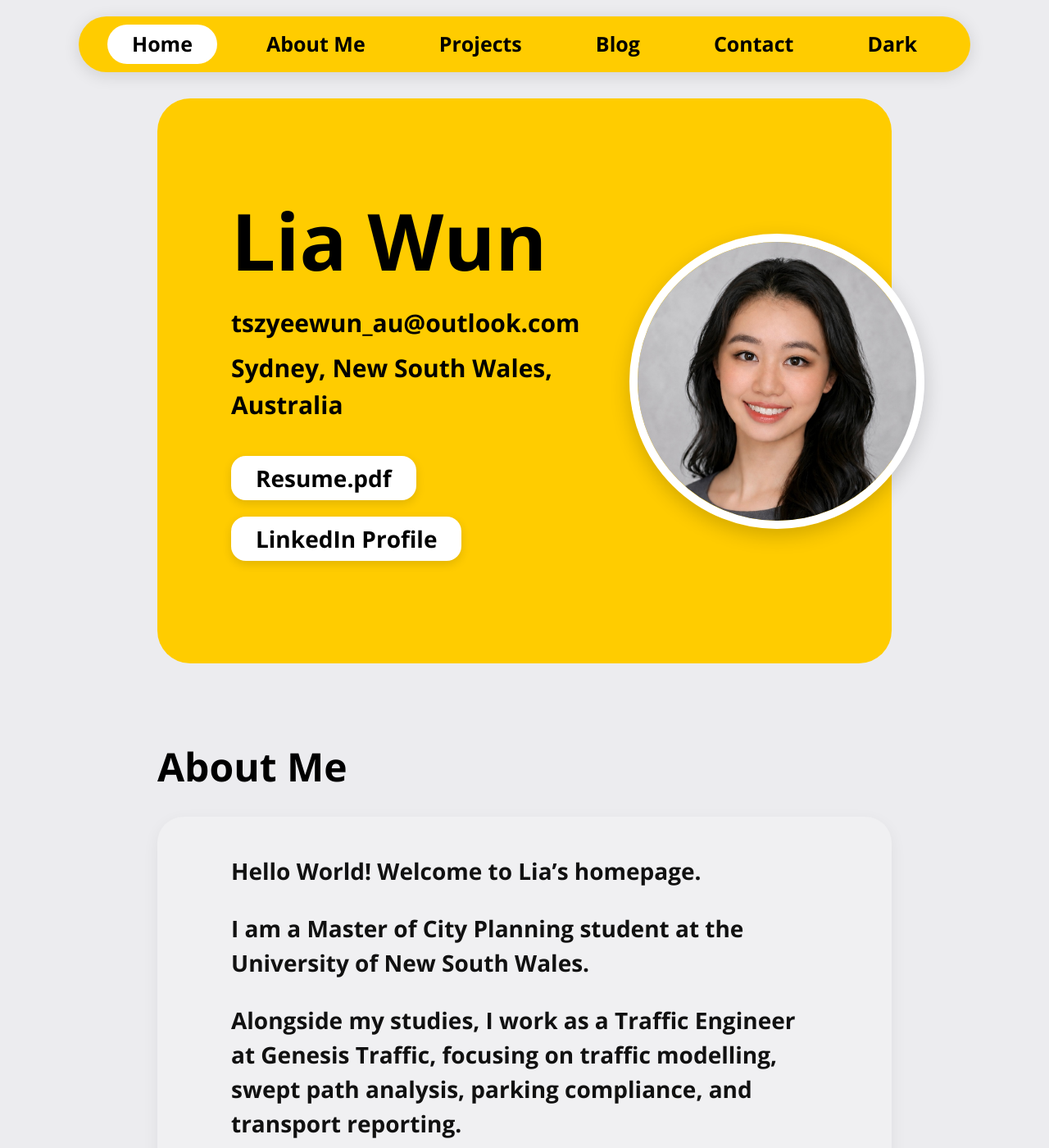
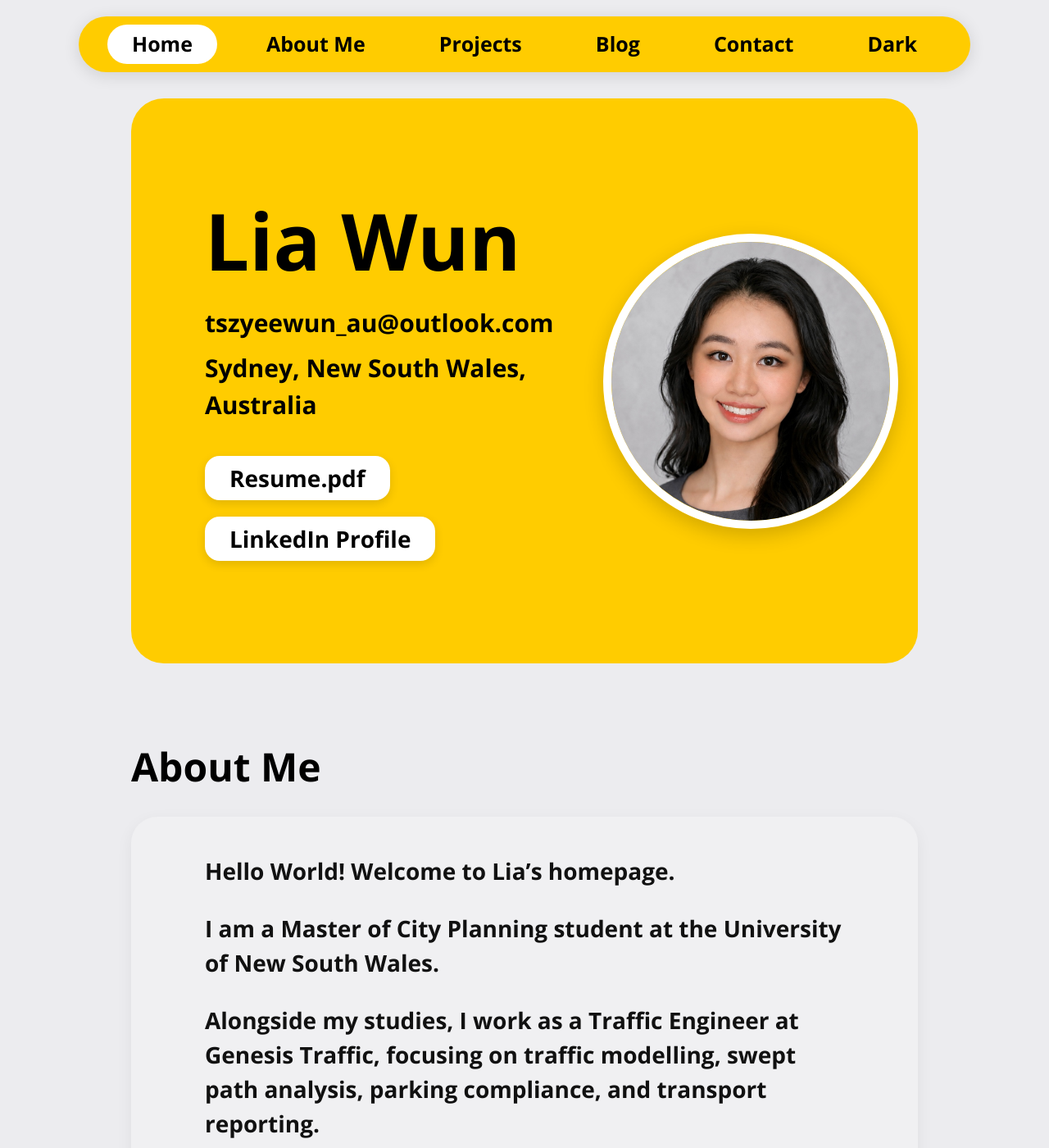
Before and after one commit to tszyeewun/tszyeewun.github.io, a Jekyll site: the page built from index.md, in a window 1280 px wide and 1400 px high. Shown: the whole window at 82% size. Built offline with Jekyll 4.4.1, drawn with Linux system fonts in a browser that asks for light colours.

Commit message:
Increase width of hero and main content sections

```diff
--- a/_layouts/default.html
+++ b/_layouts/default.html
@@ -93,7 +93,7 @@
 
       margin:120px auto 40px auto;
 
-      width:70%;
+      width:75%;
       max-width:1250px;
 
       background:#FFCC00;
@@ -189,7 +189,7 @@
     ========================= */
 
     .main-content{
-      width:70%;
+      width:75%;
       max-width:1250px;
       margin:auto;
     }
```
